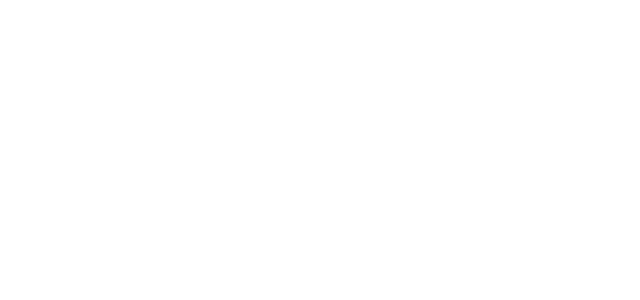
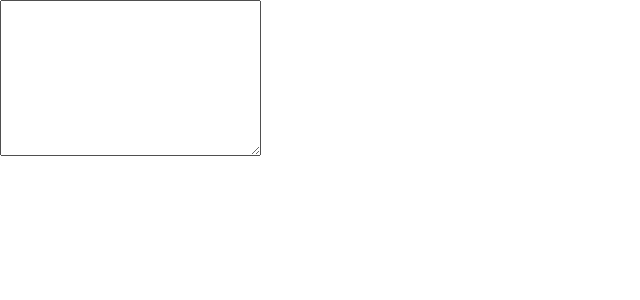
Before and after one commit to sarrietav-dev/markdown-prev, a React (Create React App) app: page / in a window 1280 px wide. Shown: the top 300 px of the page, without its empty margins (0-640 px from the left). Built offline with nearby package versions, Linux system fonts and the light colour scheme.

Commit message:
Added Editor component

```diff
--- a/src/App.js
+++ b/src/App.js
@@ -1,10 +1,11 @@
+import Editor from "./components/Editor";
 
 function App() {
-  return (
-    <div className="App">
-
-    </div>
-  );
+    return (
+        <div className="App">
+            <Editor />
+        </div>
+    );
 }
 
 export default App;
--- /dev/null
+++ b/src/components/Editor.js
@@ -0,0 +1,7 @@
+import React from "react";
+
+function Editor() {
+    return <textarea name="" id="" cols="30" rows="10"></textarea>;
+}
+
+export default Editor;
```
